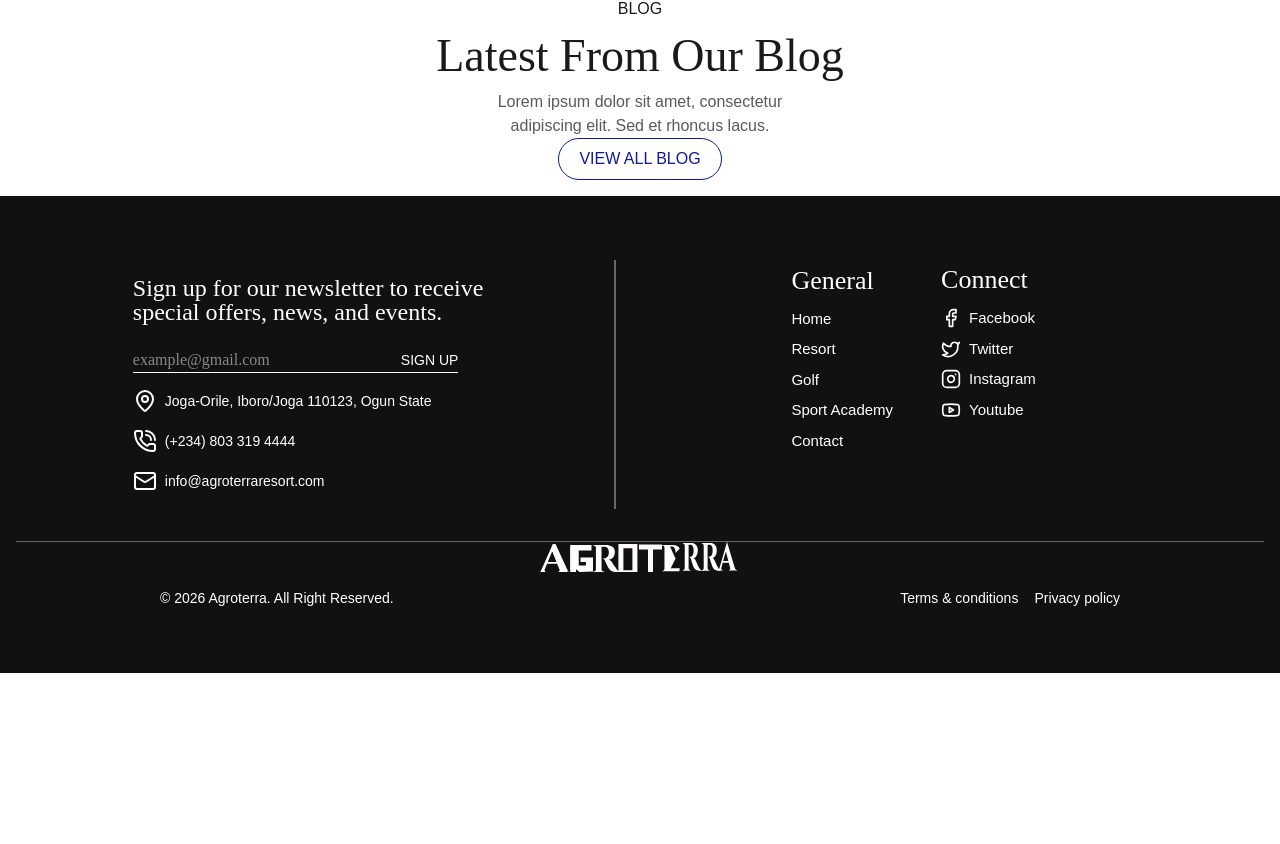
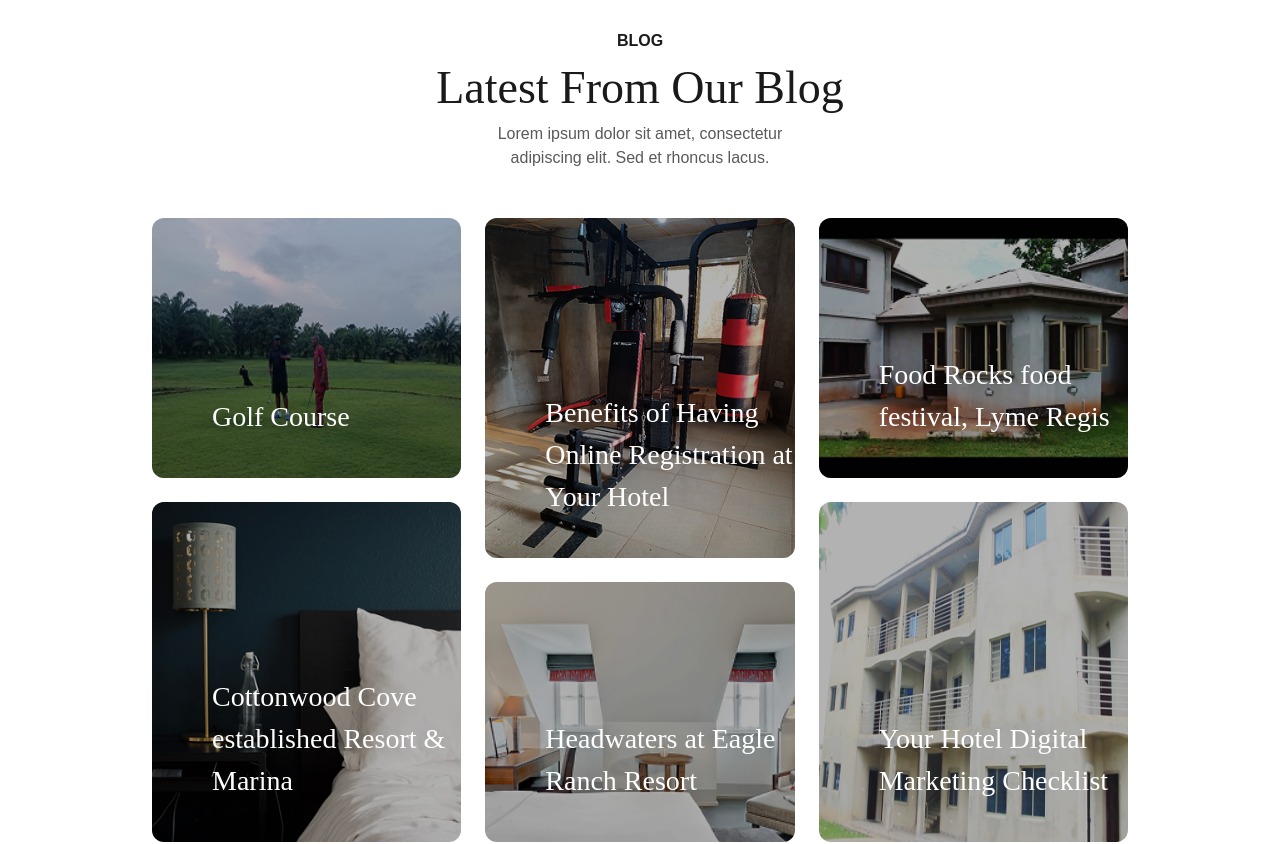
Before and after one commit to MrLad01/agroproject2, a Next.js app in the folder agroterra/: page / in a window 1280 px wide. Shown: the part 819-1663 px from the top of the page. Before the commit the page ends 1492 px from the top, so only its background shows below. Built offline with nearby package versions, Linux system fonts and the light colour scheme.

Commit message:
update on blog

```diff
--- /dev/null
+++ b/agroterra/components/AnimatedBlogImage.tsx
@@ -0,0 +1,43 @@
+'use client' // IMPORTANT if you're using Next.js App Router
+
+import { motion } from 'framer-motion'
+import Image, { StaticImageData } from 'next/image'
+
+type Props = {
+  src: StaticImageData
+  title: string
+  reverse?: boolean
+}
+
+const AnimatedBlogImage = ({ src, title, reverse = false }: Props) => {
+  return (
+    <motion.div
+      className="relative w-full overflow-hidden rounded-xl"
+      animate={{
+        height: reverse ? [340, 260, 340] : [260, 340, 260],
+      }}
+      transition={{
+        duration: 6,
+        repeat: Infinity,
+        ease: 'easeInOut',
+      }}
+    >
+      <Image
+        src={src}
+        alt={title}
+        fill
+        className="object-cover"
+      />
+
+      {/* Dark overlay */}
+      <div className="absolute inset-0 bg-black/30" />
+
+      {/* Text overlay */}
+      <h3 className="absolute bottom-10 left-15 text-white text-[28px] font-semibold eb-garamond">
+        {title}
+      </h3>
+    </motion.div>
+  )
+}
+
+export default AnimatedBlogImage
--- a/agroterra/components/Blog.tsx
+++ b/agroterra/components/Blog.tsx
@@ -1,18 +1,77 @@
+'use client'
+
 import React from 'react'
+import AnimatedBlogImage from '@/components/AnimatedBlogImage'
+
+import g1 from '../public/09.png'
+import g2 from '../public/11.png'
+import g3 from '../public/13.png'
+import g4 from '../public/15.png'
+import g5 from '../public/17.png'
+import g6 from '../public/agroterra.png'
 
 const Blog = () => {
   return (
-    <div className='bg-white py-4 px-6 flex-col items-center justify-center'>
-      <h1 className='text-[#1A1A1A] text-center work-sans text-[16px] font-bold'>BLOG</h1>
-      <h2 className='text-[#1A1A1A] text-center text-[46px] font-semibold eb-garamond'>Latest From Our Blog</h2>
-      <p className='text-[#5A5A5A] text-center work-sans text-[16px] font-normal'>Lorem ipsum dolor sit amet, consectetur<br />adipiscing elit. Sed et rhoncus lacus.</p>
-      <div className='flex justify-center items-center'>
-        <div></div>
-        <div></div>
-        <div></div>
+    <div className="bg-white py-12 px-14">
+      <h1 className="text-[#1A1A1A] text-center text-[16px] font-bold">
+        BLOG
+      </h1>
+
+      <h2 className="text-[#1A1A1A] text-center text-[46px] font-semibold eb-garamond">
+        Latest From Our Blog
+      </h2>
+
+      <p className="text-[#5A5A5A] text-center text-[16px]">
+        Lorem ipsum dolor sit amet, consectetur <br />
+        adipiscing elit. Sed et rhoncus lacus.
+      </p>
+
+      {/* Images */}
+      <div className="flex justify-center py-12 px-24 gap-6">
+        {/* Column 1 */}
+        <div className="flex flex-col w-1/3 gap-6">
+          <AnimatedBlogImage
+            src={g1}
+            title="Golf Course"
+          />
+          <AnimatedBlogImage
+            src={g2}
+            title="Cottonwood Cove established Resort & Marina"
+            reverse
+          />
+        </div>
+
+        {/* Column 2 */}
+        <div className="flex flex-col w-1/3 gap-6">
+          <AnimatedBlogImage
+            src={g3}
+            title="Benefits of Having Online Registration at Your Hotel"
+            reverse
+          />
+          <AnimatedBlogImage
+            src={g4}
+            title="Headwaters at Eagle Ranch Resort"
+          />
+        </div>
+
+        {/* Column 3 */}
+        <div className="flex flex-col w-1/3 gap-6">
+          <AnimatedBlogImage
+            src={g5}
+            title="Food Rocks food festival, Lyme Regis"
+          />
+          <AnimatedBlogImage
+            src={g6}
+            title="Your Hotel Digital Marketing Checklist"
+            reverse
+          />
+        </div>
       </div>
-      <div  className='flex justify-center items-center'>
-      <button className='border text-[#101996] rounded-3xl border-[#101996] px-5 py-2 work-sans text-[16px] font-normal'>VIEW ALL BLOG</button>
+
+      <div className="flex justify-center">
+        <button className="border text-[#101996] rounded-3xl border-[#101996] px-5 py-2">
+          VIEW ALL BLOG
+        </button>
       </div>
     </div>
   )
--- a/agroterra/package.json
+++ b/agroterra/package.json
@@ -11,6 +11,7 @@
   "dependencies": {
     "embla-carousel-autoplay": "^8.6.0",
     "embla-carousel-react": "^8.6.0",
+    "framer-motion": "^12.26.2",
     "lucide-react": "^0.562.0",
     "next": "16.1.2",
     "react": "19.2.3",
```
Also changed, not shown: agroterra/public/17.png (added), 1 other file (tests, documents, lock files or other folders).
